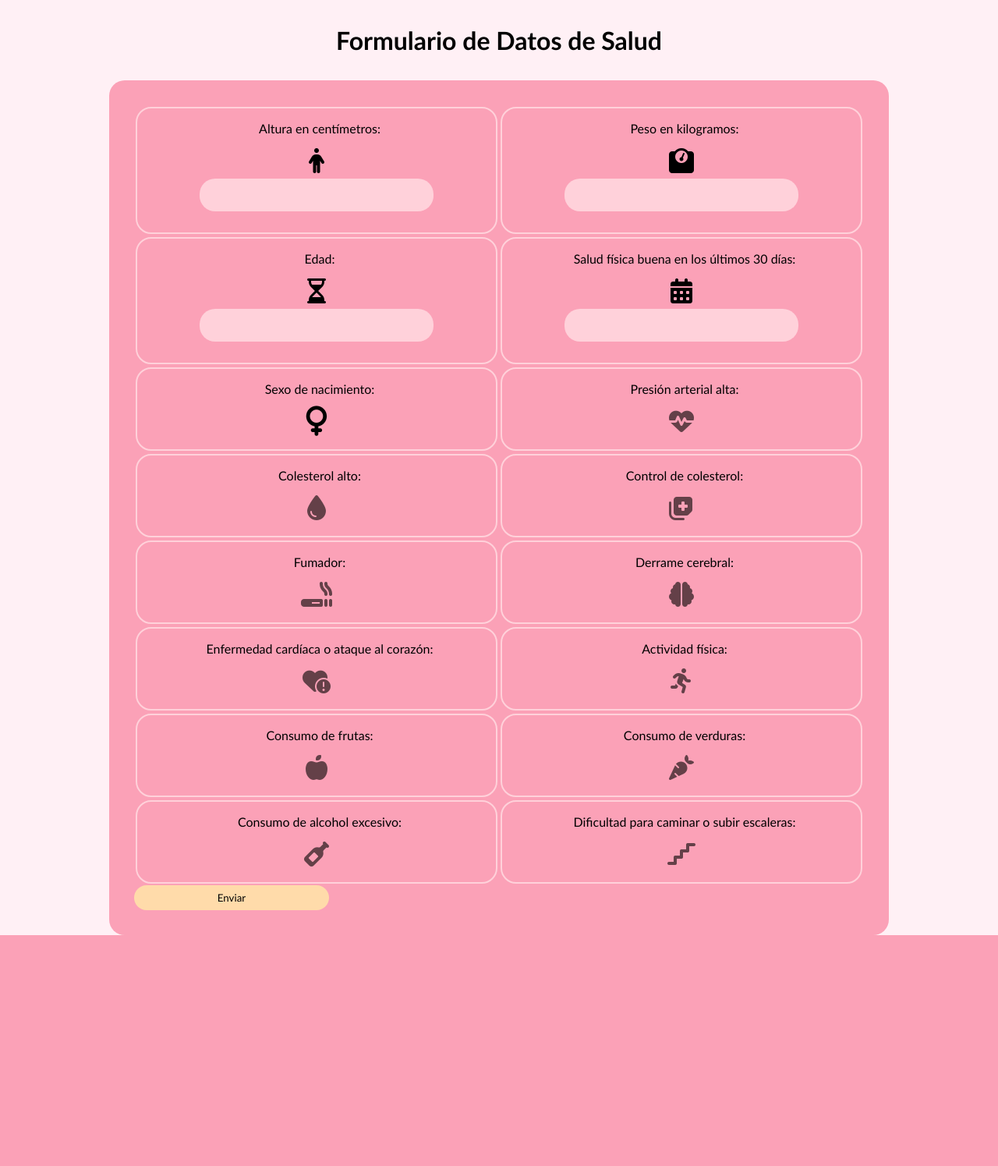
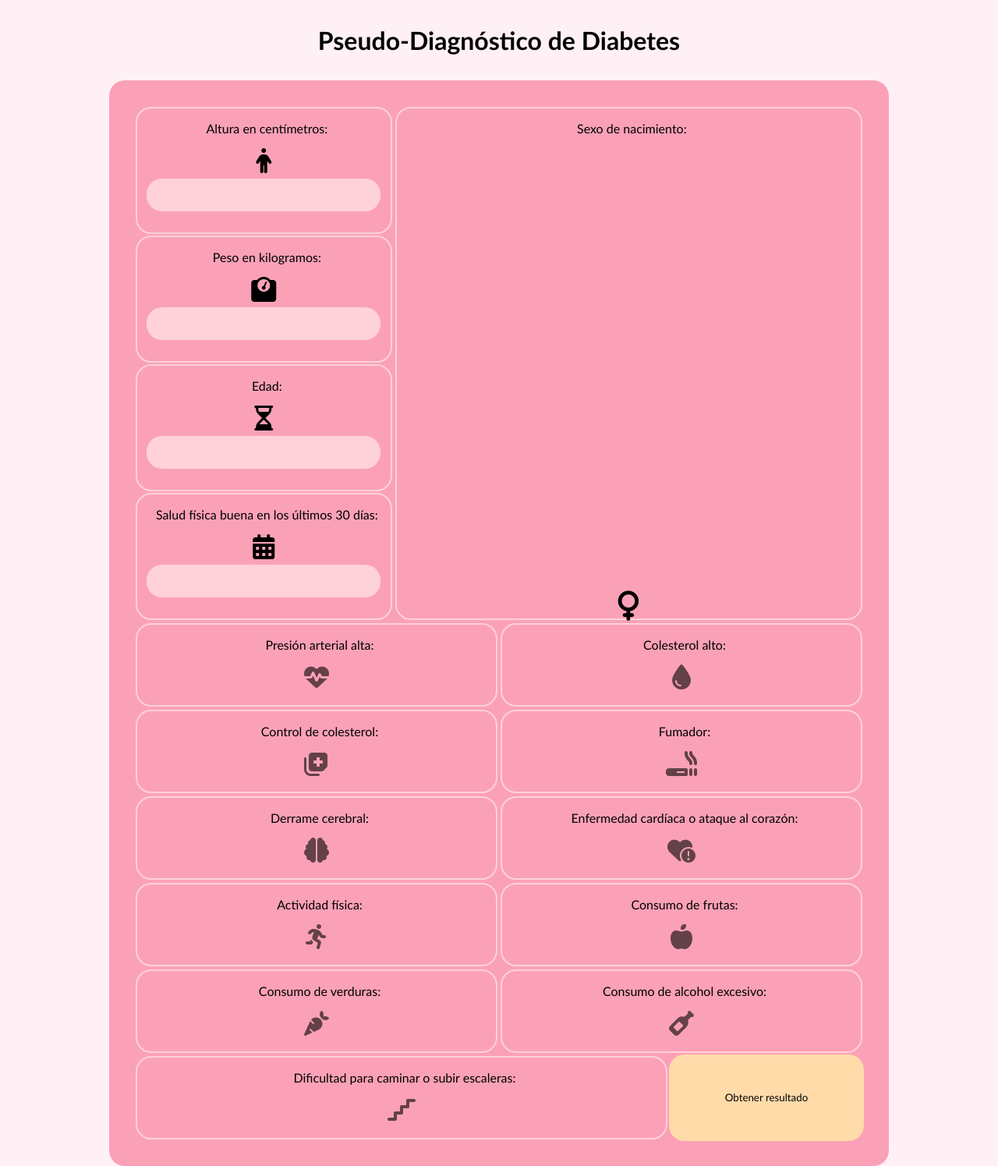
Before and after one commit to Leandr0Fr/ml-diabetes, a Flask app: template templates/index.html in a window 1280 px wide. Shown: the whole page at 78% size. Before the commit the page ends 1199 px from the top, so only its background shows below. Run offline with Flask 2, Linux system fonts and the light colour scheme; the template is opened without the code that fills it, so the values that code supplies are empty; parts of the project's set-up code (start-up, migrations or seed data) failed here and were passed over; some libraries are stand-ins or nearby versions.

Commit message:
UPDATE script

```diff
--- a/templates/index.html
+++ b/templates/index.html
@@ -10,8 +10,9 @@
 </head>
 <body>
     <main class="form-box">
-        <h1>Formulario de Datos de Salud</h1>
+        <h1>Pseudo-Diagnóstico de Diabetes</h1>
         <form class="form" action="/predict" method="POST">
+            <div class="non-check">
                 <section class="input-container">
                     <label for="Height">Altura en centímetros:</label>
                     <i class="fa-solid fa-person"></i>
@@ -35,6 +36,7 @@
                     <i class="fa-solid fa-calendar-days"></i>
                     <input class="field-input" type="number" name="PhysHlth">
                 </section>
+            </div>
 
             <section class="input-container check">
                 <label for="Sex" class="">Sexo de nacimiento:</label>
@@ -108,16 +110,16 @@
                 <input class="check-input" type="checkbox" name="DiffWalk" value="0">
             </section>
 
-            <input class="btn" type="submit" value="Enviar">
+            <input class="btn" type="submit" value="Obtener resultado">
         </form>
     </main>
     <script>
-        const check_inputs = document.querySelectorAll(".input-container + .check");
-        check_inputs.forEach(check => {
-            check.addEventListener('click', () => {
-                let icon = check.querySelector("i");
-                console.log(check)
-                check.value = (check.value == 0 ? 1 : 0);
+        const check_inputs = document.querySelectorAll(".input-container.check");
+        check_inputs.forEach(check_container => {
+            check_container.addEventListener('click', () => {
+                let icon = check_container.querySelector("i");
+                let check = check_container.querySelector("input");
+                check.value = (check.value == "0" ? "1" : "0");
 
                 if(icon === document.getElementById('sex-icon'))
                     icon.classList.toggle('fa-mars')
```
Lines whose indentation alone changed are shown as unchanged.
